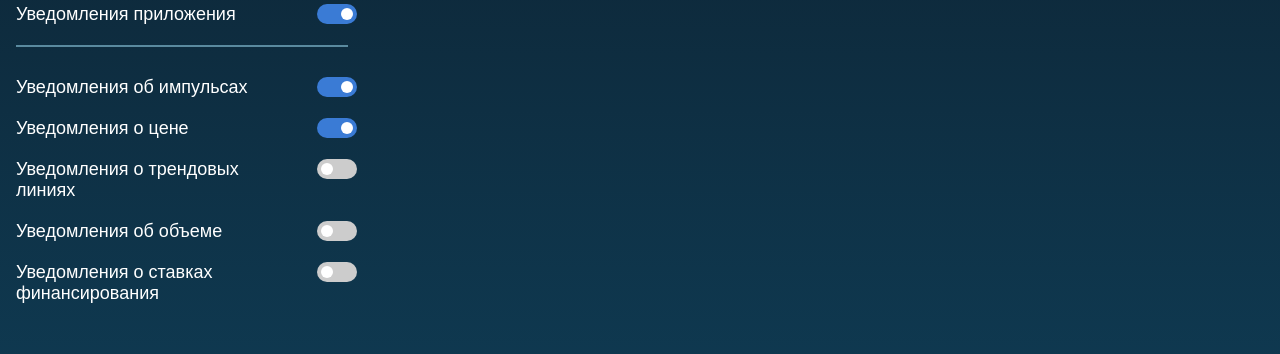
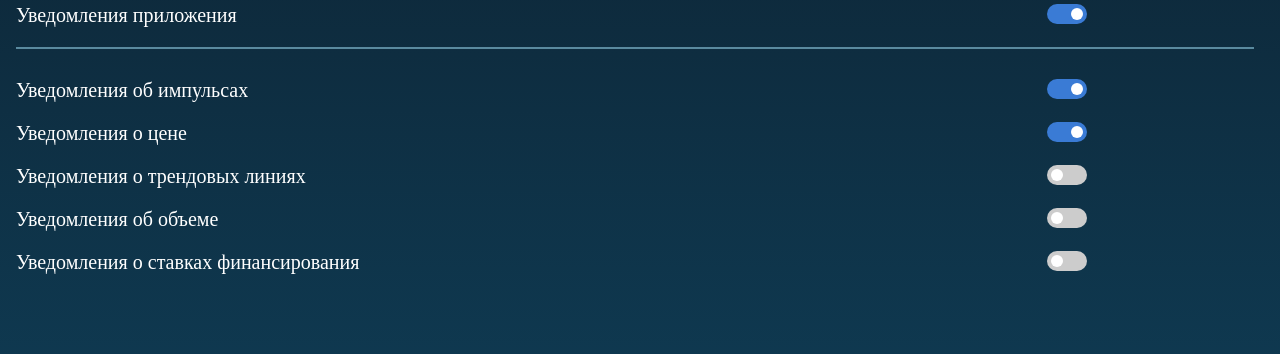
Before and after one commit to SmartAnalyticsApp/SmartAnalytics, a plain HTML site: page setting.html in a window 1280 px wide. Shown: the part 318-672 px from the top of the page. Drawn offline with Linux system fonts and the light colour scheme.

Commit message:
Update setting.css

```diff
--- a/setting.css
+++ b/setting.css
@@ -1,5 +1,4 @@
 body {
-    font-family: Arial, sans-serif;
     margin: 0px;
     min-height: 100vh;
     background-size: 100% 100%;
@@ -58,7 +57,7 @@ main{
 }
 .settings-container {
     border-radius: 10px;
-    width: 300px;
+    width: 90%;
 }
 
 h2 {
@@ -68,16 +67,14 @@ h2 {
 
 .setting {
     display: grid;
-    grid-template-columns: 95% 10%;
+    grid-template-columns: 90% 10%;
     gap: 1em;
     margin-bottom: 20px;
     color: white;
+    font-size: 20px;
 }
 
-.setting span{
-    font-weight: lighter;
-    font-size: 18px;
-}
+
 .switch {
     position: relative;
     display: inline-block;
```
